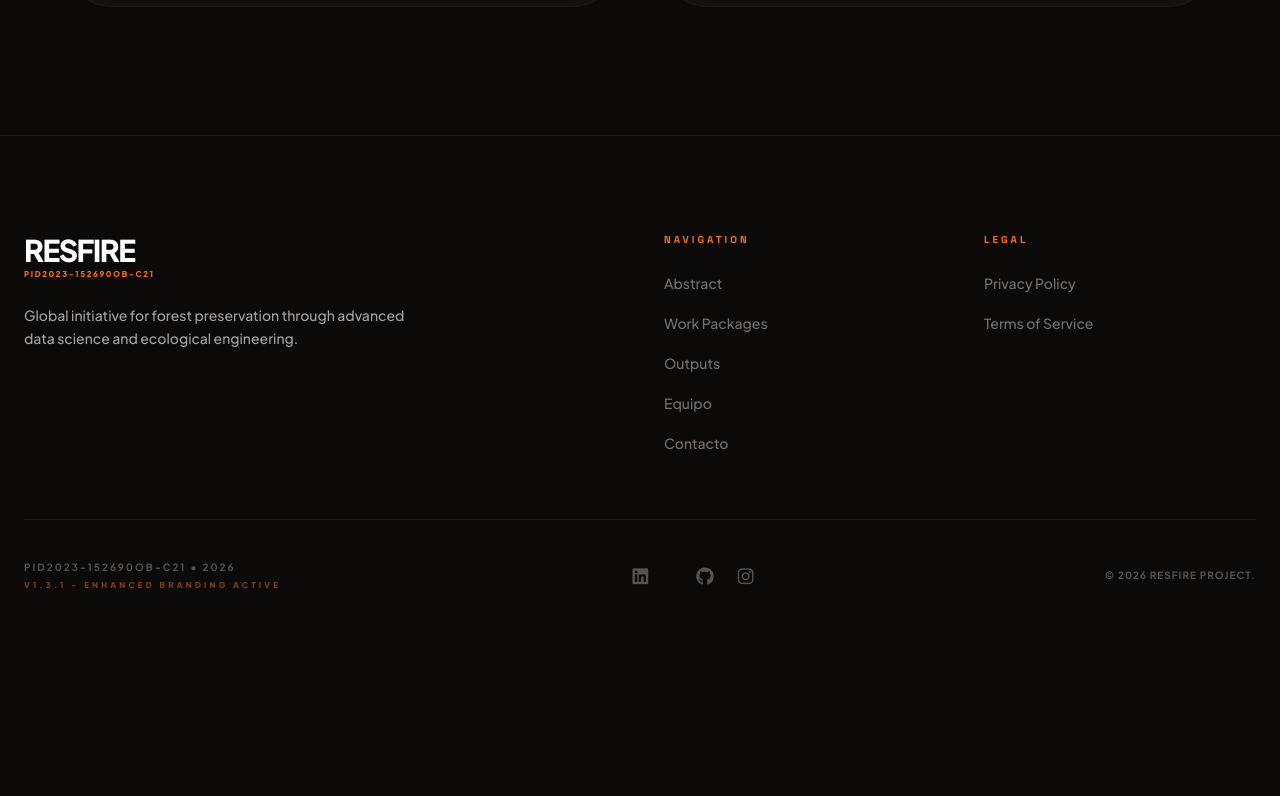
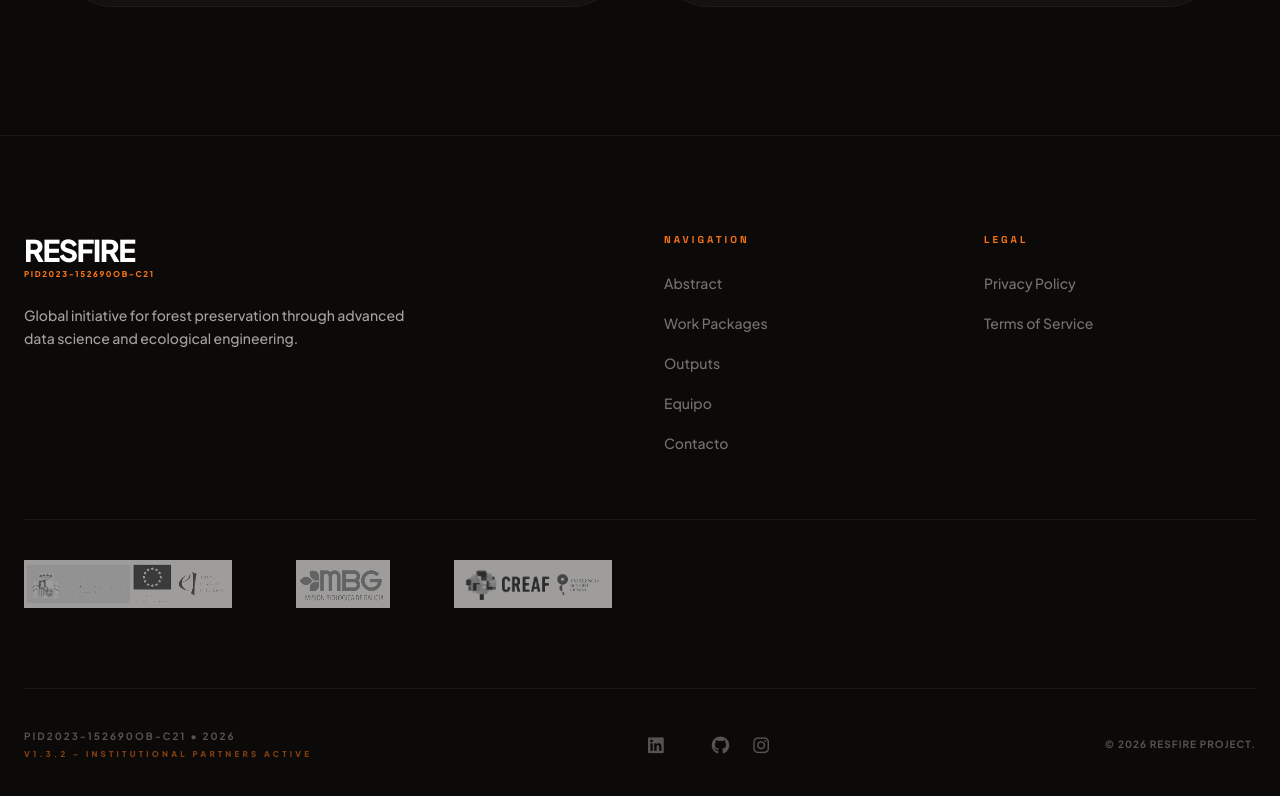
Before and after one commit to samu8614/resfire, a React (Vite) app: page / in a window 1280 px wide. Shown: the part 3251-4047 px from the top of the page. Before the commit the page ends 3890 px from the top, so only its background shows below. Built offline with nearby package versions, Linux system fonts and the light colour scheme.

Commit message:
Update Layout.tsx

```diff
--- a/components/Layout.tsx
+++ b/components/Layout.tsx
@@ -213,10 +213,23 @@ const Layout: React.FC<{ children: React.ReactNode }> = ({ children }) => {
             </div>
           </div>
 
+          {/* Institutional Logos Row */}
+          <div className="flex flex-wrap items-center justify-center md:justify-start gap-10 md:gap-16 py-10 border-t border-white/5 mb-10">
+            <div className="group relative">
+              <img src="AEI-logo.png" alt="AEI Logo" className="h-10 md:h-12 w-auto object-contain grayscale brightness-200 opacity-60 group-hover:grayscale-0 group-hover:brightness-100 group-hover:opacity-100 transition-all duration-500" />
+            </div>
+            <div className="group relative">
+              <img src="logo-mbg.jpg" alt="MBG Logo" className="h-10 md:h-12 w-auto object-contain grayscale brightness-125 opacity-60 group-hover:grayscale-0 group-hover:brightness-100 group-hover:opacity-100 transition-all duration-500" />
+            </div>
+            <div className="group relative">
+              <img src="CREAF-SO-logo.webp" alt="CREAF Logo" className="h-10 md:h-12 w-auto object-contain grayscale brightness-125 opacity-60 group-hover:grayscale-0 group-hover:brightness-100 group-hover:opacity-100 transition-all duration-500" />
+            </div>
+          </div>
+
           <div className="flex flex-col md:flex-row justify-between items-center gap-8 pt-10 border-t border-white/5">
             <div className="flex flex-col">
               <p className="text-stone-600 text-[10px] uppercase tracking-[0.2em] font-bold">PID2023-152690OB-C21 &bull; {new Date().getFullYear()}</p>
-              <p className="text-orange-500/50 text-[8px] uppercase tracking-[0.4em] font-black mt-1">v1.3.1 - Enhanced Branding Active</p>
+              <p className="text-orange-500/50 text-[8px] uppercase tracking-[0.4em] font-black mt-1">v1.3.2 - Institutional Partners Active</p>
             </div>
             <div className="flex space-x-6">
               {['linkedin', 'x-twitter', 'github', 'instagram'].map(social => (
```
